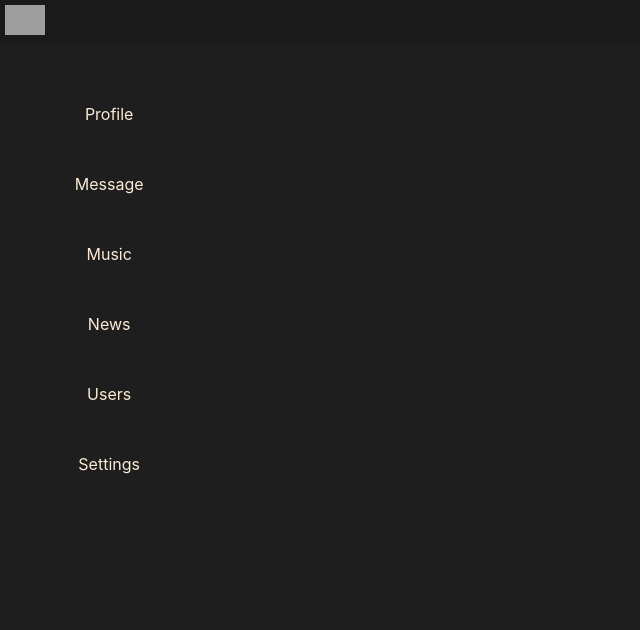
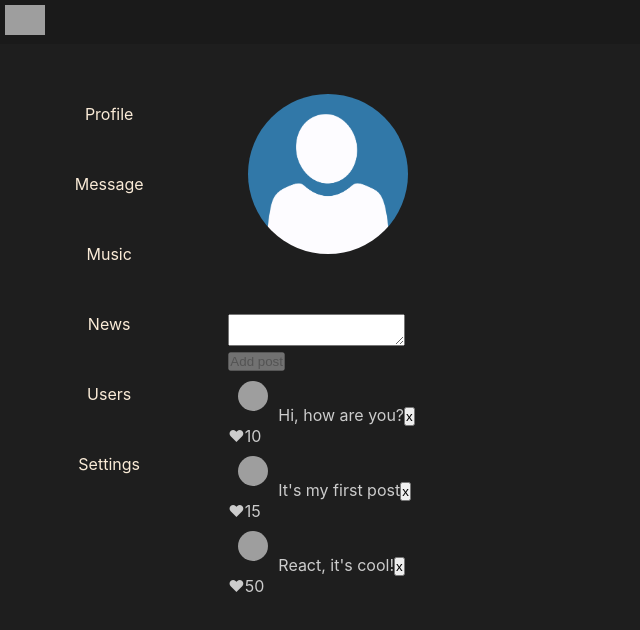
Before and after one commit to Serjge/social_network, a React (Create React App) app: page / in a window 1280 px wide. Shown: the top 630 px of the page, without its empty margins (0-640 px from the left). Built offline with nearby package versions, Linux system fonts and the light colour scheme; no server answers; grey boxes are pictures that could not be loaded.

Commit message:
added withRouter component & refactoring

```diff
--- a/src/App.tsx
+++ b/src/App.tsx
@@ -19,8 +19,8 @@ export const App = () => {
                 <Navbar/>
                 <div className="app__wrapper_contend">
                     <Routes>
-
-                        <Route path="profile" element={<ProfileContainer />}>
+                        <Route path="/" element={<ProfileContainer />}/>
+                        <Route path="/profile" element={<ProfileContainer />}>
                             <Route path=":userId" element={<ProfileContainer />} />
                         </Route>
                         <Route path='/dialogs/*' element={<DialogsContainer />}/>
--- a/src/components/Profile/ProfileContainer.tsx
+++ b/src/components/Profile/ProfileContainer.tsx
@@ -4,11 +4,10 @@ import axios from "axios";
 import {AppStateType} from "../../Redux/redux_store";
 import {connect} from "react-redux";
 import {AddLike, addPost, ChangeNewText, ProfileType, RemovePost, setUserProfile} from "../../Redux/ProfileReducer";
-import {useParams} from "react-router-dom";
+import {withRouter, WrappedComponentWithRouterPropsType} from '../common/withRouter/withRouter';
 
 type mapStateToPropsType = {
     profile: ProfileType
-    id?: number
 }
 
 type mapDispatchToPropsType = {
@@ -20,33 +19,13 @@ type mapDispatchToPropsType = {
 }
 export type ProfileAPIContainerPropsType = mapStateToPropsType & mapDispatchToPropsType
 
-type ParamsType = {
-    userId: string
-}
-
-const withRouter = (WrappedComponent:any) => (props:any)   => {
-
-    const params = useParams();
-    // etc... other react-router-dom v6 hooks
-    return (
-        <WrappedComponent
-            {...props}
-            params={params}
-            // etc...
-        />
-    );
-};
-
-export class ProfileAPIContainer extends React.Component<ProfileAPIContainerPropsType & { params: ParamsType }> {
-
+export class ProfileAPIContainer extends React.Component<ProfileAPIContainerPropsType & WrappedComponentWithRouterPropsType> {
 
     componentDidMount() {
-
-        let userId = this.props.params.userId;
+        let userId: string = this.props.params.userId
         if (!userId) {
             userId = '21501';
         }
-        debugger
 
         axios.get(`https://social-network.samuraijs.com/api/1.0/profile/` + userId)
             .then(response => {
@@ -56,7 +35,6 @@ export class ProfileAPIContainer extends React.Component<ProfileAPIContainerProp
 
     render() {
         return (
-            // <Profile {...this.props} profile={this.props.profile}/>
             <Profile profile={this.props.profile}/>
         )
     }
@@ -65,7 +43,6 @@ export class ProfileAPIContainer extends React.Component<ProfileAPIContainerProp
 const mapStateToProps = (state: AppStateType): mapStateToPropsType => {
     return {
         profile: state.profilePage.profile,
-
     }
 }
 
--- a/src/components/Profile/ProfileInfo/ProfileInfo.tsx
+++ b/src/components/Profile/ProfileInfo/ProfileInfo.tsx
@@ -8,7 +8,6 @@ type ProfileInfoPropsType = {
 }
 
 export const ProfileInfo = ({profile}:ProfileInfoPropsType) => {
-
 
     return (
         <div>
--- /dev/null
+++ b/src/components/common/withRouter/withRouter.tsx
@@ -0,0 +1,35 @@
+import React from "react";
+import {useLocation, useParams} from "react-router-dom";
+
+export type ParamsType = {
+    userId: string
+}
+export type locationType = {
+    hash: string
+    key: string
+    pathname: string
+    search: string
+    state: null
+}
+
+export type WrappedComponentWithRouterPropsType = {
+    params: ParamsType
+    location: locationType
+}
+
+export function withRouter (WrappedComponent: typeof React.Component) {
+    function WrappedComponentWithRouterProps(props: object) {
+
+        const params = useParams();
+        const location = useLocation()
+
+        return (
+            <WrappedComponent
+                {...props}
+                params={params}
+                location={location}
+        />
+    );
+    }
+    return WrappedComponentWithRouterProps
+}
```
